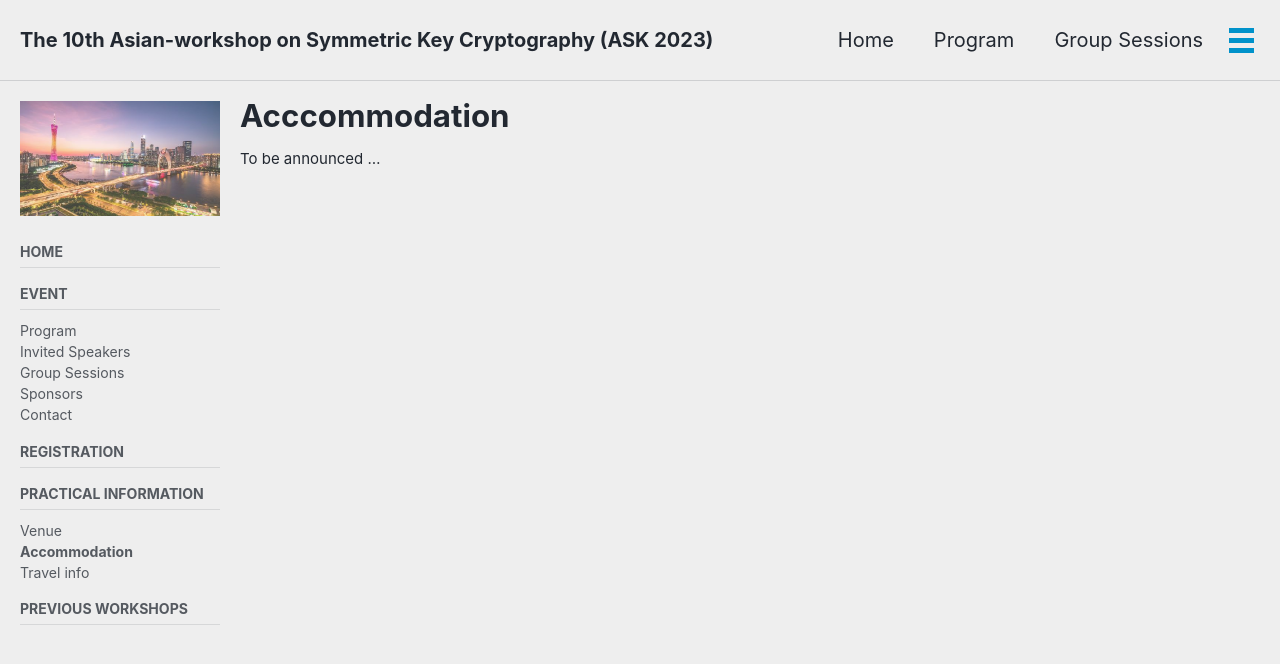
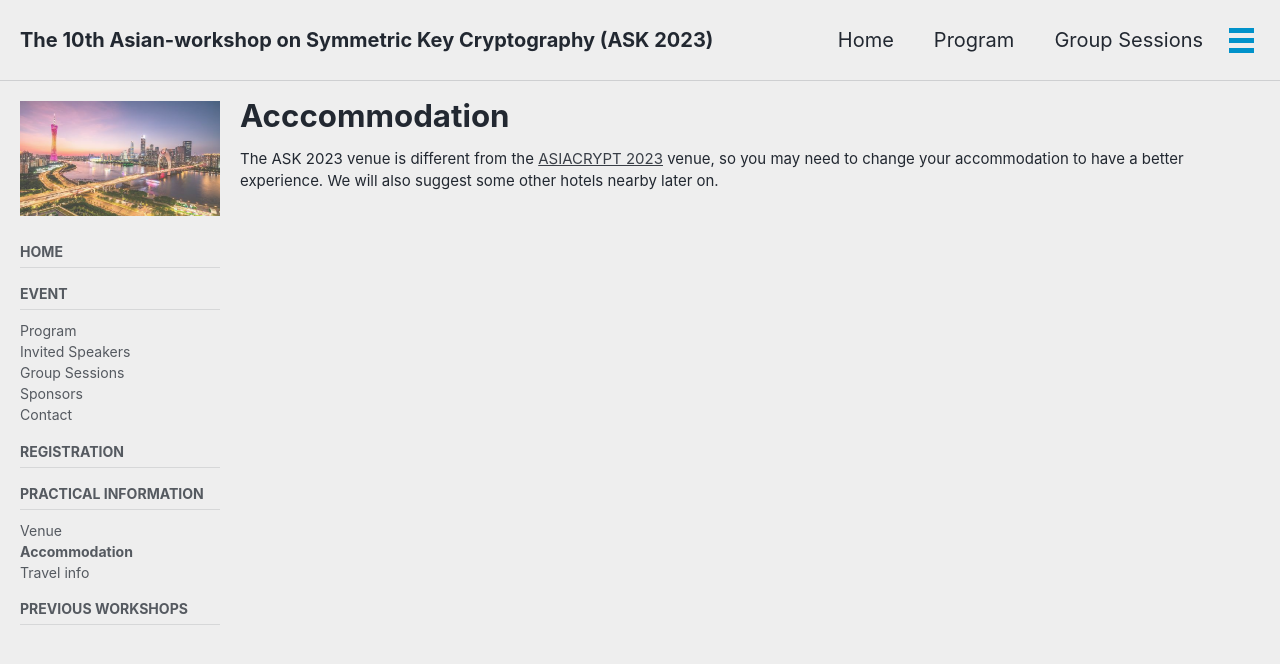
Before and after one commit to cryptanalysisbench/SATbench, a Jekyll site: the page built from accommodation.md, in a window 1280 px wide and 900 px high. Shown: the top 664 px of the window. Built offline with Jekyll 4.4.1, drawn with Linux system fonts in a browser that asks for light colours; cached includes are drawn as plain includes; nearby versions of some CDN libraries; our own code applies the rules of GitHub Pages for plain Markdown files.

Commit message:
Update accommodation.md

```diff
--- a/accommodation.md
+++ b/accommodation.md
@@ -11,6 +11,7 @@ sidebar:
 
 # Acccommodation
 
-To be announced ...
+The ASK 2023 venue is different from the [ASIACRYPT 2023](https://asiacrypt.iacr.org/2023/) venue, so you may need to change your accommodation to have a better experience. We will also suggest some other hotels nearby later on.
+
 <!-- The ASK 2019 venue is very close to the [ASIACRYPT 2019](https://asiacrypt.iacr.org/2019/) venue, so you can use the same accomodation for both events.
 Please refer to <a href="https://asiacrypt.iacr.org/2019/accommodations.html">https://asiacrypt.iacr.org/2019/accommodations.html</a> -->
```
